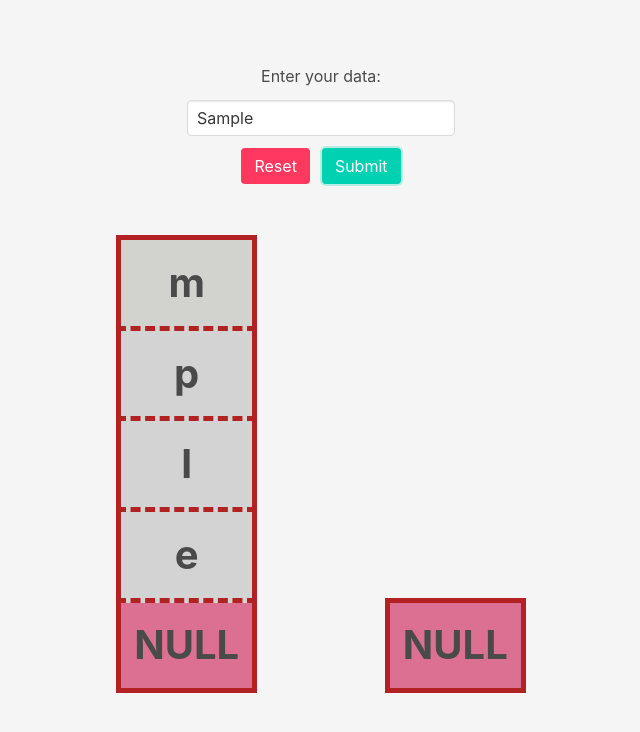
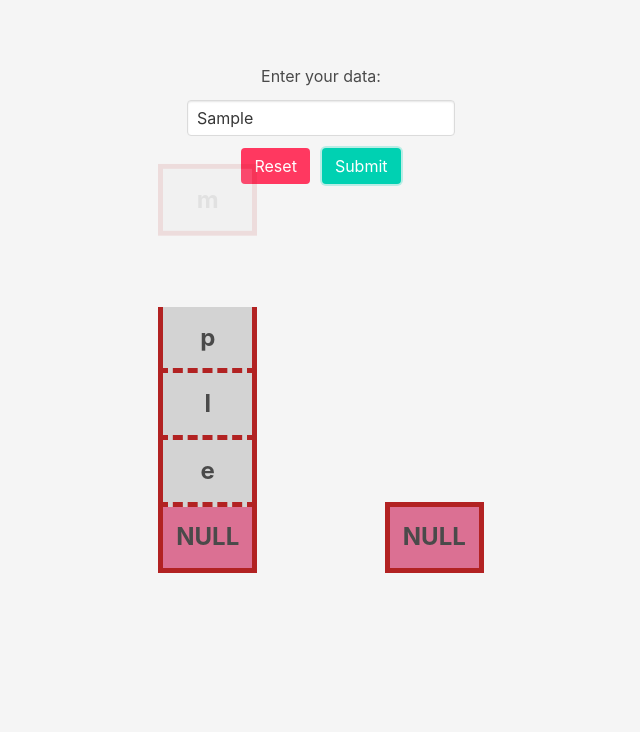
Before and after one commit to faramozzayw/brackets-cra, a React (Create React App) app: page / in a window 1280 px wide. Both pictures are taken after typing "Sample" into the empty fields and a click on the button "Submit". Shown: the top 732 px of the page, without its empty margins (319-959 px from the left). Built offline with nearby package versions, Linux system fonts and the light colour scheme.

Commit message:
Animation bug fixed

```diff
--- a/src/App.jsx
+++ b/src/App.jsx
@@ -1,15 +1,15 @@
 import React, { Component, createRef } from "react";
 
-import Stack from "./components/Stack.jsx";
-import ResultBox from "./components/ResultBox.jsx";
+import Stack from "./components/Stack";
+import ResultBox from "./components/ResultBox";
 
 import {
   analyzer,
   minifyStr,
   isLeftBrackets,
   isRightBrackets
-} from "./utils/string-utils.js";
-import { delay } from "./utils/decorators.js";
+} from "./utils/string-utils";
+import { delay, getRandomArbitrary } from "./utils/func-utils";
 
 class App extends Component {
   state = {
@@ -27,7 +27,8 @@ class App extends Component {
     const { value } = this.inputRef.current;
     let defStrArr = [...minifyStr(value)].reverse().map(el => ({
       value: el,
-      status: "pending"
+      status: "pending",
+      key: getRandomArbitrary(Number.MIN_SAFE_INTEGER, Number.MAX_SAFE_INTEGER)
     }));
 
     this.setState(
@@ -47,31 +48,34 @@ class App extends Component {
     const arr = [...defStrArr].reverse();
 
     const step = (elem, status) => {
-      if (status === "resolve" && isLeftBrackets(elem.value)) {
+      const resolve = "resolve";
+      const reject = "reject";
+
+      if (status === resolve && isLeftBrackets(elem.value)) {
         return async () => {
           await this.setState(prevState => ({
-            defStrArr: prevState.defStrArr.filter(el => el !== elem),
+            defStrArr: prevState.defStrArr.filter(el => el.key !== elem.key),
             tmpStr: prevState.tmpStr.concat({ ...elem, status })
           }));
         };
-      } else if (status === "resolve" && isRightBrackets(elem.value)) {
+      } else if (status === resolve && isRightBrackets(elem.value)) {
         return async () => {
           await this.setState(prevState => ({
-            defStrArr: prevState.defStrArr.filter(el => el !== elem),
+            defStrArr: prevState.defStrArr.filter(el => el.key !== elem.key),
             tmpStr: prevState.tmpStr.slice(0, prevState.tmpStr.length - 1)
           }));
         };
-      } else if (status === "resolve") {
+      } else if (status === resolve) {
         return async () => {
           await this.setState(prevState => ({
-            defStrArr: prevState.defStrArr.filter(el => el !== elem)
+            defStrArr: prevState.defStrArr.filter(el => el.key !== elem.key)
           }));
         };
-      } else if (status === "reject") {
+      } else if (status === reject) {
         return async () => {
           await this.setState(prevState => ({
             defStrArr: prevState.defStrArr
-              .filter(el => el !== elem)
+              .filter(el => el.key !== elem.key)
               .concat({ ...elem, status })
           }));
         };
@@ -109,6 +113,7 @@ class App extends Component {
 
   render() {
     const { defStrArr, tmpStr, result, showResult } = this.state;
+
     return (
       <main>
         <form onSubmit={this.handleSubmit} onReset={this.handleReset}>
--- a/src/components/Stack.jsx
+++ b/src/components/Stack.jsx
@@ -1,17 +1,12 @@
 import React from "react";
 
-import StackCell from "./StackCell.jsx";
-
-const getRandomArbitrary = (min, max) => Math.random() * (max - min) + min;
+import StackCell from "./StackCell";
 
 const Stack = ({ type, name, data }) => {
   if (!data) return null;
 
   const list = [...data].reverse().map(el => {
-    const key = `${el.value}×${type}@${name}:rand?${getRandomArbitrary(
-      0,
-      Number.MAX_SAFE_INTEGER
-    )}`;
+    const key = `${el.value}×${type}@${name}:key?${el.key}`;
 
     return (
       <StackCell key={key} status={el.status}>
--- a/src/components/StackCell.jsx
+++ b/src/components/StackCell.jsx
@@ -1,6 +1,8 @@
-import React from "react";
+import React, { useState } from "react";
 
 const StackCell = ({ status, children }) => {
+  const [showAnim, updateAnimStatus] = useState(true);
+
   const className = `
     stack-item
     ${status}
@@ -8,7 +10,15 @@ const StackCell = ({ status, children }) => {
     is-half
   `;
 
-  return <li className={className}>{children}</li>;
+  return (
+    <li
+      className={className}
+      data-show-anim={showAnim.toString()}
+      onAnimationEnd={() => updateAnimStatus(false)}
+    >
+      {children}
+    </li>
+  );
 };
 
 export default StackCell;
--- a/src/styles.css
+++ b/src/styles.css
@@ -6,12 +6,9 @@
 
 html {
   background-color: whitesmoke;
-  /*
-  works on Firefox
-  */
 }
 
-body {
+html {
   scrollbar-color: var(--scrollbar-thumb-color) var(--scrollbar-track-color);
   scrollbar-width: auto;
 }
@@ -57,24 +54,22 @@ main {
 
   text-align: center;
 
-  font-size: 5vmin;
+  font-size: 3vmin;
   font-weight: bold;
 
   border-right: var(--stack-border) solid firebrick;
   border-left: var(--stack-border) solid firebrick;
-
-  /*background-color: lightgray;*/
 }
 
-.stack li:first-child {
+.stack .stack-item:first-child {
   border-top: var(--stack-border) solid firebrick;
 }
 
-.stack li:not(:last-child) {
+.stack .stack-item:not(:last-child) {
   border-bottom: var(--stack-border) dashed firebrick;
 }
 
-.stack li:last-child {
+.stack .stack-item:last-child {
   border-bottom: var(--stack-border) solid firebrick;
 }
 
@@ -87,9 +82,6 @@ main {
 }
 
 .stack .stack-item.pending:first-child {
-  /*
-  background-image: linear-gradient(-90deg, red, yellow);
-  */
   animation: process-data 1s infinite normal;
 }
 
@@ -100,9 +92,39 @@ main {
 .stack .stack-item.reject {
   background-color: orangered;
 }
+/*
+  test example:
+    (1(2(s)2)1)
+*/
+.stack:last-of-type .stack-item:not(.null):first-child[data-show-anim="true"] {
+  animation: add-elem 1s normal forwards ease-in-out 1;
+}
 
 @keyframes process-data {
   50% {
     background-color: yellowgreen;
+    border-bottom: var(--stack-border) solid firebrick;
+  }
+
+  75% {
+    opacity: 1;
+  }
+
+  to {
+    border-bottom: var(--stack-border) solid firebrick;
+    transform: translate(0, -100%);
+    opacity: 0;
   }
 }
+
+@keyframes add-elem {
+  from {
+    opacity: 0;
+    transform: translate(0, -200%);
+  }
+
+  to {
+    opacity: 1;
+    transform: translate(0, 0%);
+  }
+}
--- a/src/utils/Stack.js
+++ b/src/utils/Stack.js
@@ -1,4 +1,4 @@
-import { left, right, space } from "./consts.js";
+import { left /* right, space */ } from "./consts.js";
 
 export default class Stack {
   data = null;
@@ -28,9 +28,9 @@ export default class Stack {
       return hint === "string" ? this.data.toString() : NaN;
     });
 
-  [Symbol.iterator] = function*() {
+  *[Symbol.iterator]() {
     for (let i = this.length - 1; i >= 0; i--) {
       yield this.data[i];
     }
-  };
+  }
 }
--- a/src/utils/decorators.js
+++ b/src/utils/func-utils.js
@@ -11,3 +11,6 @@ export function delay(fn, ms = 0) {
     });
   };
 }
+
+export const getRandomArbitrary = (min, max) =>
+  Math.random() * (max - min) + min;
--- a/src/utils/string-utils.js
+++ b/src/utils/string-utils.js
@@ -1,4 +1,4 @@
-import { left, right, space } from "./consts.js";
+import { /* left, */ right, space } from "./consts.js";
 import Stack from "./Stack.js";
 
 const brackets = {
@@ -8,6 +8,7 @@ const brackets = {
 
 export const minifyStr = str =>
   `${[...str].filter(char => char.codePointAt(0) !== space).join("")}`;
+
 export const strToCharCodes = str =>
   Array.from([...str].map(char => char.codePointAt(0)));
 
@@ -37,11 +38,12 @@ export const analyzer = str => {
     if (char === brackets.left) {
       tmpStack.push(ch);
     } else if (char === brackets.right) {
-      if (tmpStack.empty())
+      if (tmpStack.empty()) {
         return generResult(false, {
           text: `Unclosed at ${index}`,
           index
         });
+      }
 
       if (emptyBrackets) {
         return generResult(false, {
@@ -58,11 +60,12 @@ export const analyzer = str => {
     index++;
   }
 
-  if (tmpStack.length)
+  if (tmpStack.length) {
     return generResult(false, {
-      text: `Empty at ${index}`,
+      text: `Unclosed at ${index}`,
       index: str.length
     });
+  }
 
   return generResult(true, null);
 };
```
